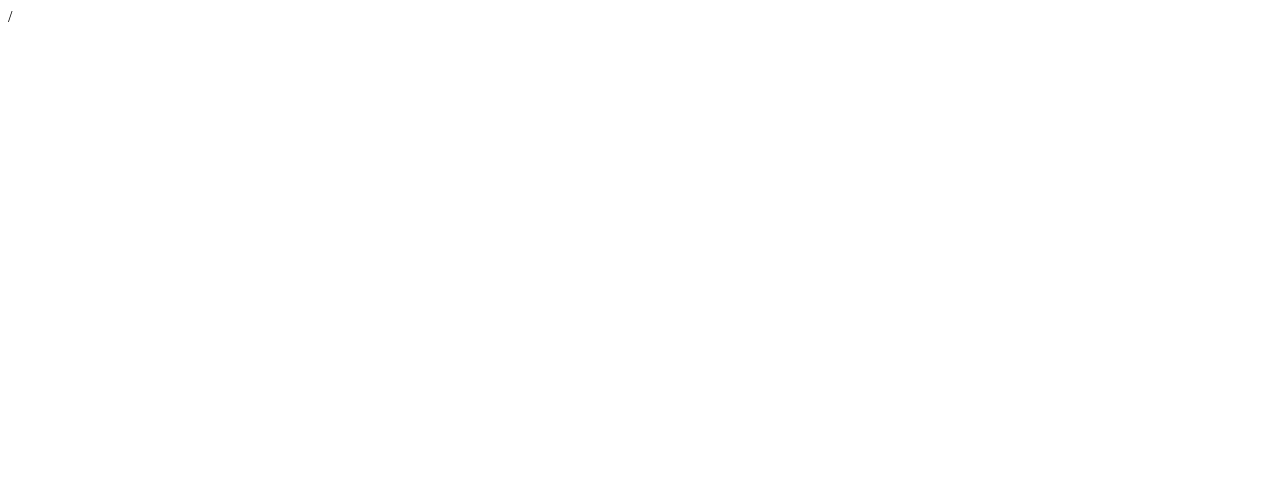
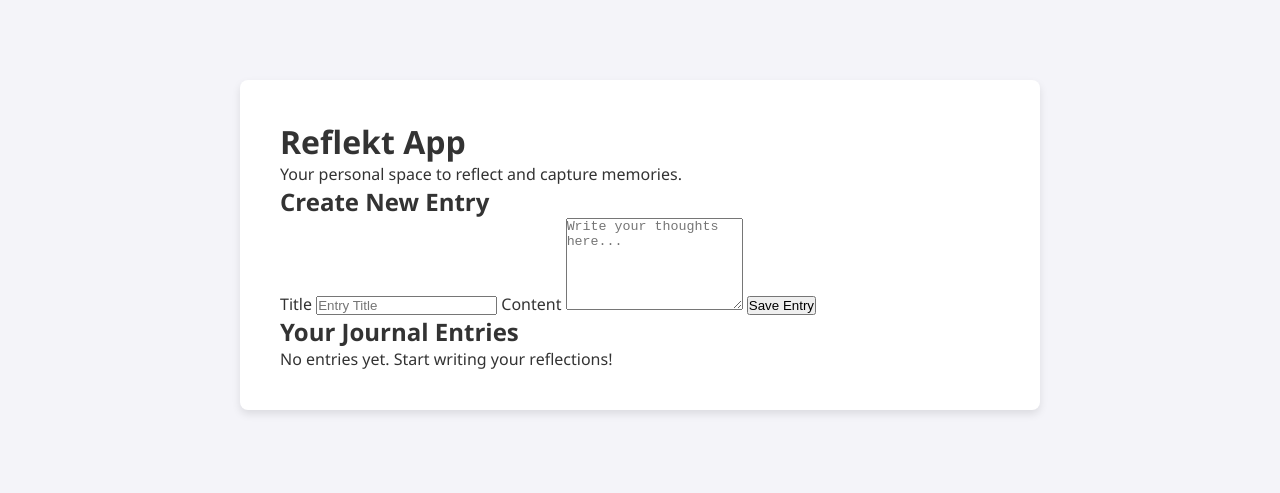
Before and after one commit to Julinhio/Reflekt, a plain HTML site: page index.html in a window 1280 px wide. Drawn offline with Linux system fonts and the light colour scheme.

Commit message:
Added basic HTML structure and initial CSS styles for Reflekt layout

```diff
--- a/index.html
+++ b/index.html
@@ -3,11 +3,48 @@
 <head>
     <meta charset="UTF-8">
     <meta name="viewport" content="width=device-width, initial-scale=1.0">
-    <title>Reflekt</title>
+    <title>Reflekt - Personal Journal</title>
     <link rel="stylesheet" href="styles.css">
 </head>
 <body>
-    /<!-- Test -->
+
+    <!-- Main Container -->
+    <div class="container">
+        <!-- Header -->
+        <header>
+            <h1>Reflekt App</h1>
+            <p>Your personal space to reflect and capture memories.</p>
+        </header>
+
+        <!-- Journal Entry Form -->
+        <section id="entry-form">
+            <h2>Create New Entry</h2>
+            <form>
+                <label for="entry-title">Title</label>
+                <input type="text" id="entry-title" name="entry-title" placeholder="Entry Title" required>
+
+                <label for="entry-content">Content</label>
+                <textarea name="entry-content" id="entry-content" rows="6" placeholder="Write your thoughts here..." required></textarea>
+
+                <button type="submit" id"save-entry>Save Entry</button>
+            </form>
+        </section>
+
+         <!-- Journal Entry Display -->
+        <section id="entry-display">
+            <h2>Your Journal Entries</h2>
+            <div id="entry-container">
+                <!-- Entries will be dynamically added here -->
+                <p id="no-entries">No entries yet. Start writing your reflections!</p>
+            </div>
+        </section>
+
+    </div>
+
+    <script src="script.js"></script>
 
 </body>
+<footer>
+    <!-- Add some footer info -->
+</footer>
 </html>
--- a/styles.css
+++ b/styles.css
@@ -0,0 +1,27 @@
+/* Basic Reset */
+
+* {
+    margin: 0;
+    padding: 0;
+    box-sizing: border-box;
+}
+
+/* General Body Styles */
+body {
+    font-family: 'Segoe UI', Tahoma, Verdana, sans-serif;
+    background-color: #f4f4f9;
+    color: #333;
+    display: flex;
+    justify-content: center;
+    padding: 80px;
+}
+
+/* Main Container */
+.container {
+    width: 100%;
+    max-width: 800px;
+    background: white;
+    padding: 40px;
+    border-radius: 8px;
+    box-shadow: 0 4px 8px rgba(0, 0, 0, 0.1);
+}
```
Also changed, not shown: 2 other files.
